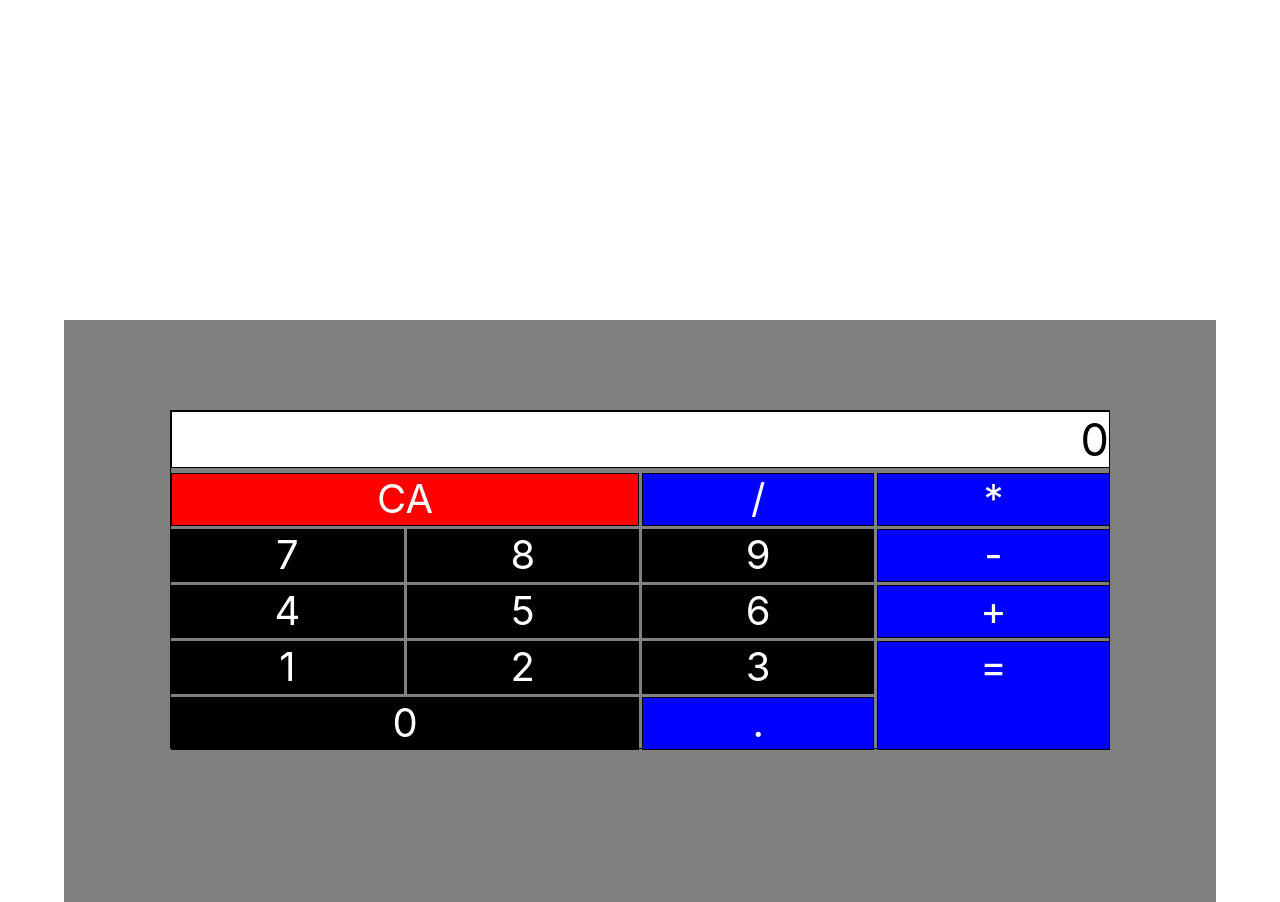
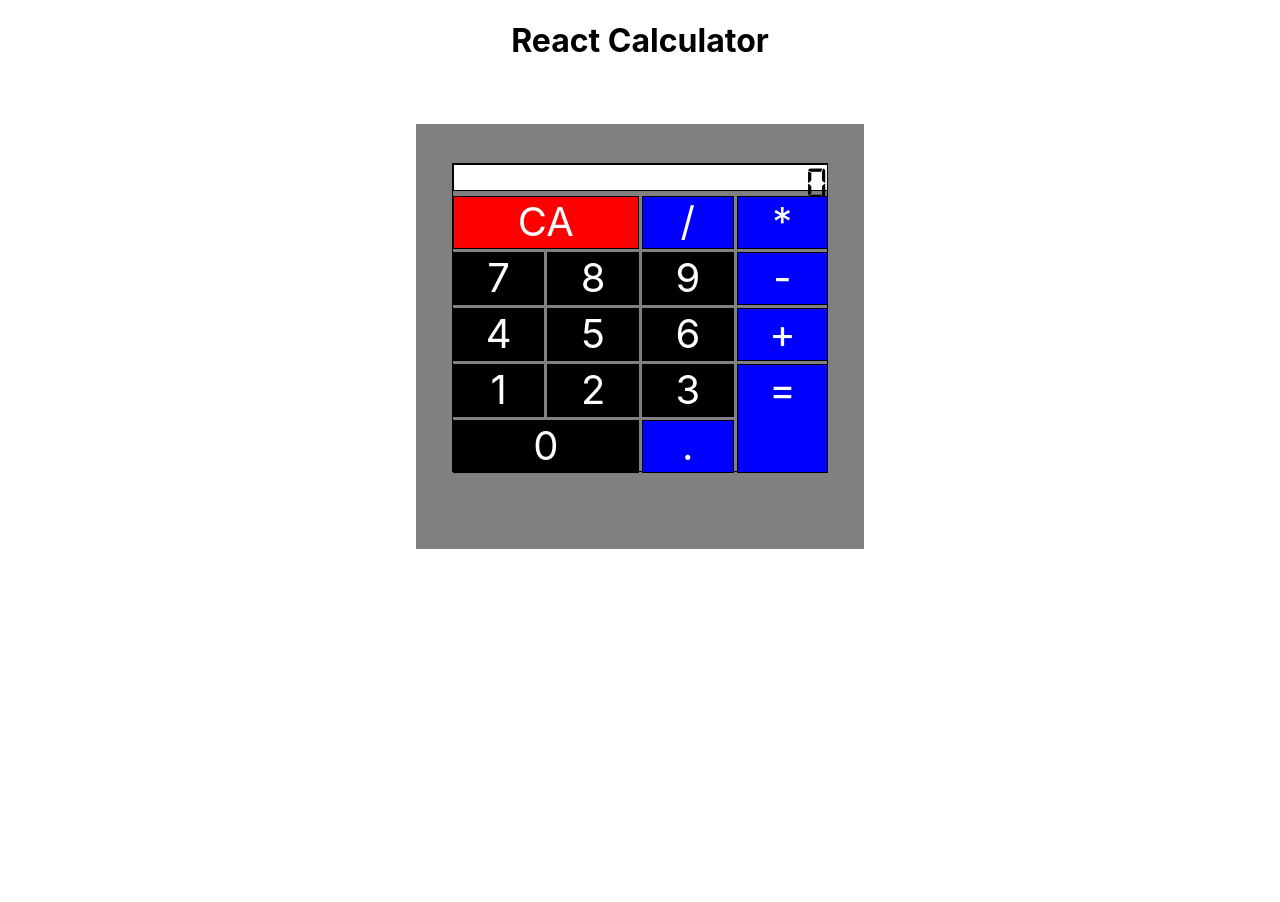
Before and after one commit to Stevegolden12/jscalc-react, a React (Create React App) app: page / in a window 1280 px wide. After the commit the page ends 800 px from the top, so only its background shows below. Built offline with nearby package versions, Linux system fonts and the light colour scheme.

Commit message:
Calculator Layout
Added all the media queria and adjustments to make this page responsive.

Added js logic so that if a zero was inputed after an operator it would not be recognized by the calculator.

```diff
--- a/src/App.css
+++ b/src/App.css
@@ -1,5 +1,4 @@
 /*
-  Fix grid-template areas
   https://codepen.io/freeCodeCamp/full/wgGVVX description
 
   https://www.google.com/search?q=calculator+image&rlz=1C1CHBD_enUS790US790&tbm=isch&source=iu&ictx=1&fir=yY3gAJrfyQl7WM%253A%252C7JiaPG6ikvaL8M%252C_&usg=AI4_-kT0K--Vhp4VfisGBddoCh6-il5Jcw&sa=X&ved=2ahUKEwiz8oi0zqzfAhVn94MKHbEoC20Q9QEwAnoECAAQCA#imgrc=yY3gAJrfyQl7WM: im
@@ -13,12 +12,23 @@
   --clear-button-color: red;
 }
 
+/* Digital Font for calculator display */
+
+
+@font-face {
+  font-family: 'digital7';
+  src: url('./fonts/digital7.ttf')  format('truetype');
+}
+
+.calcTitle {
+  text-align: center;
+}
 
 .calcBody {
   background-color: var(--backgrd-calc-color);
-  width: 90%;
+  width: 80%;
   margin: 0 auto;
-  margin-top: 25%;
+  margin-top: 10%;
   padding: 7% 0 12% 0;
   display: flex;
   justify-content: center;
@@ -50,6 +60,7 @@
   text-align: right;
   font-size: 45px;
   background-color: white;
+  font-family: "digital7";
 }
 
 .index__buttonBorder {
@@ -137,3 +148,20 @@
   grid-area: decimal;
   background-color: var(--oper-button-color);
 }
+
+/* medium breakpoint 768px */
+
+@media only screen and (min-width: 768px) {
+  .calcBody{
+    width: 50%;
+    margin-top: 5%;
+  }
+}
+
+@media only screen and (min-width: 1024px) {
+  .calcBody {
+    width: 35%;
+    margin-top: 5%;
+    padding: 3% 0 6% 0;
+  }
+}
--- a/src/App.js
+++ b/src/App.js
@@ -20,10 +20,17 @@ class App extends Component {
   }
 
     handleChange(setVal) {
-      //Validate that if arithmetic operation is input consecutively than the last input replaces the previous operator
+      //Validate that if arithmetic operation is input consecutively than the last input replaces the previous operator and zero
+      if (this.state.result.length > 1 && (setVal === '0')) {
+        if ((this.state.result.charAt(this.state.result.length - 1) === '*') || (this.state.result.charAt(this.state.result.length - 1) === '/') || (this.state.result.charAt(this.state.result.length - 1) === '-') || (this.state.result.charAt(this.state.result.length - 1) === '+')) {
+          setVal = '';
+          return this.state.result;
+        }
+      }
+
+
       if (this.state.result.length > 1 && (setVal === '*' || setVal === '/' || setVal === '-' || setVal === '+')) {
-
-        if ((this.state.result.charAt(this.state.result.length - 1) === '*') || (this.state.result.charAt(this.state.result.length - 1) === '/') || (this.state.result.charAt(this.state.result.length - 1) === '-') || (this.state.result.charAt(this.state.result.length - 1) === '+')) {
+          if ((this.state.result.charAt(this.state.result.length - 1) === '*') || (this.state.result.charAt(this.state.result.length - 1) === '/') || (this.state.result.charAt(this.state.result.length - 1) === '-') || (this.state.result.charAt(this.state.result.length - 1) === '+')) {
           var resetVal = this.state.result.substr(0, this.state.result.length - 1) + setVal
           this.setState({
             result: resetVal
@@ -73,6 +80,7 @@ class App extends Component {
   render() {
      return (
        <div className="App">
+         <h1 className="calcTitle">React Calculator</h1>
          <div className ="calcBody">
            <div className="calcWrapper">
              <CalcDisplay disResult={this.state.result} />
```
Also changed, not shown: src/fonts/digital7.ttf (added).
